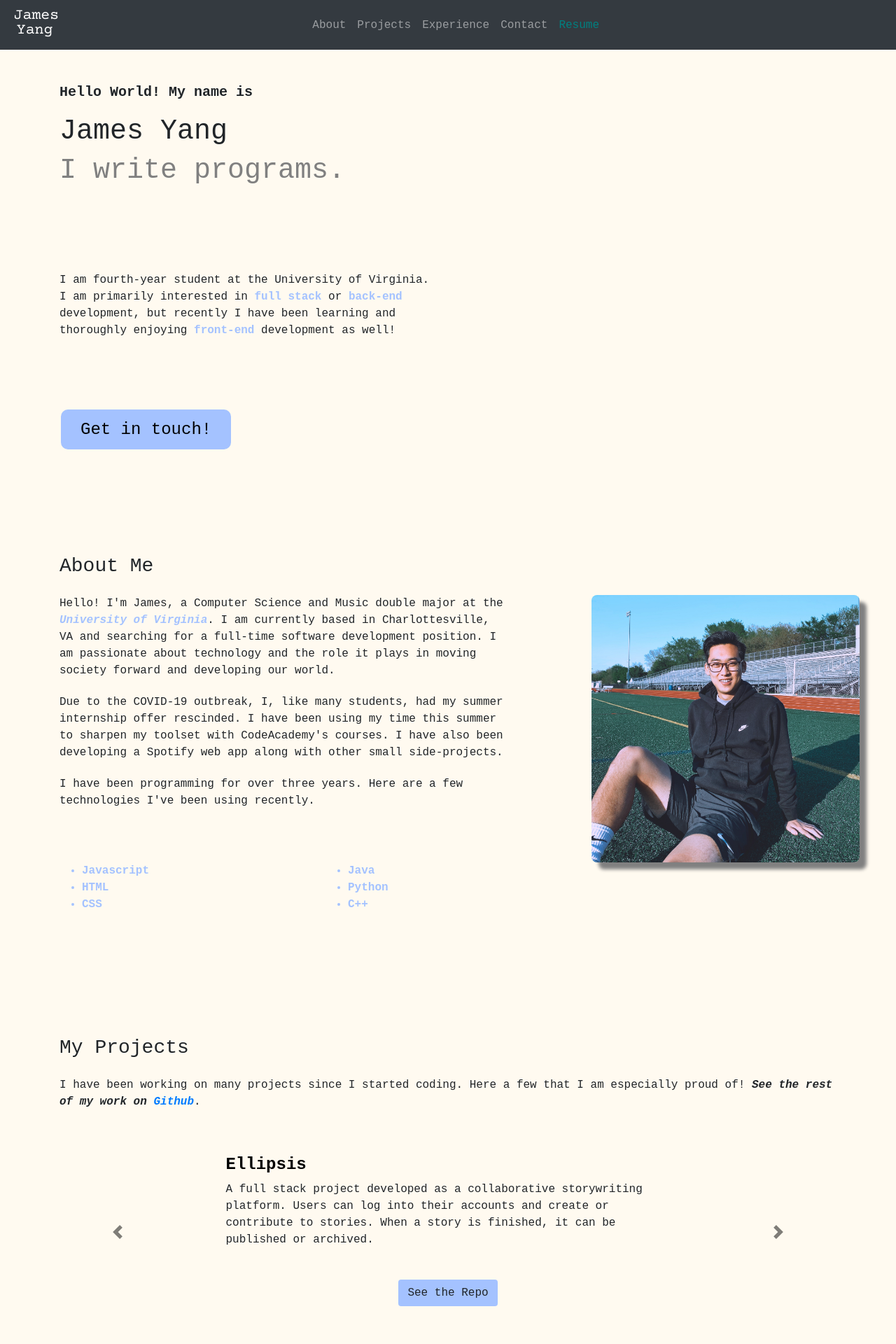
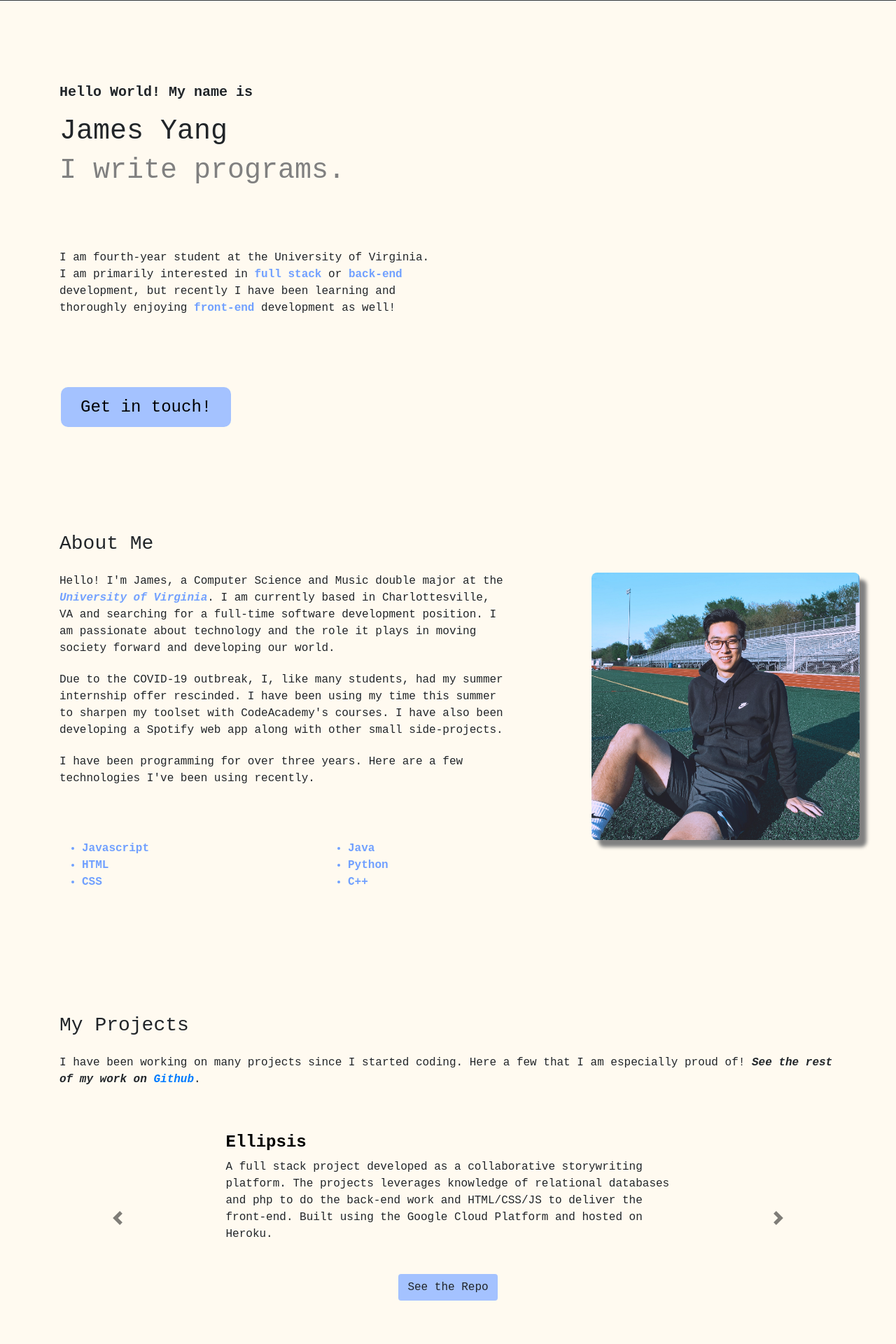
Before and after one commit to jy4uk/jy4uk.github.io, a PHP site: page / in a window 1280 px wide. Shown: the top 1920 px of the page at 70% size. Run offline with PHP 8.4, Linux system fonts and the light colour scheme.

Commit message:
javascript additions

```diff
--- a/index.html
+++ b/index.html
@@ -8,6 +8,7 @@
     <link rel="stylesheet" href="./resources/css/styles.css" type="text/css">
     <link rel="stylesheet" href="https://stackpath.bootstrapcdn.com/bootstrap/4.5.0/css/bootstrap.min.css"
     integrity="sha384-9aIt2nRpC12Uk9gS9baDl411NQApFmC26EwAOH8WgZl5MYYxFfc+NcPb1dKGj7Sk" crossorigin="anonymous">
+    <link rel="stylesheet" href="https://unpkg.com/aos@next/dist/aos.css" />
     <title>James Yang | Software Developer</title>
     </head>
 
@@ -15,7 +16,7 @@
     <body>
 
         <!--NAVBAR-->
-        <nav class="navbar fixed-top navbar-expand-sm navbar-dark bg-dark">
+        <nav id="navbar" class="navbar fixed-top navbar-expand-sm navbar-dark bg-dark">
             <a class="navbar-brand" href="#"><img src="resources/brandimage.png" alt="James Yang"></a>
             <button class="navbar-toggler" type="button" data-toggle="collapse" data-target="#navbarSupportedContent" aria-controls="navbarSupportedContent" aria-expanded="false" aria-label="Toggle navigation">
               <span class="navbar-toggler-icon"></span>
@@ -72,8 +73,8 @@
         </div>
 
         <!--ABOUT-->
-        <div class="about">
-            <div class="container" id="about-section">
+        <div data-aos="fade-up" data-aos-offset="200" id="about-section" class="about">
+            <div class="container" >
                 <div class="row">
                     <div class="col">
                         <h3 class="section-head">About Me</h3>
@@ -122,7 +123,7 @@
         </div>
 
         <!--Projects-->
-        <div id="my-projects" class="projects">
+        <div data-aos="fade-up" data-aos-offset="200" id="my-projects" class="projects">
             <!--TRYING SOMETHING NEW-->
             <div class="container">
                 <div class="row">
@@ -147,8 +148,10 @@
                                 <div class="row justify-content-center">
                                     <div class="col-7">
                                         <h4 class="project-title">Ellipsis</h4>
-                                        <p class="project-desc">A full stack project developed as a collaborative storywriting platform. Users can log into their accounts
-                                            and create or contribute to stories. When a story is finished, it can be published or archived.</p>
+                                        <p class="project-desc">A full stack project developed as a collaborative storywriting platform. The projects leverages
+                                            knowledge of relational databases and php to do the back-end work and HTML/CSS/JS to deliver the front-end. Built using the
+                                            Google Cloud Platform and hosted on Heroku.
+                                        </p>
                                         <div class="row justify-content-center space-button">
                                             <a href="https://github.com/jy4uk/ellipsis" target="_blank" class="btn repo-button">See the Repo</a>
                                         </div>
@@ -197,7 +200,7 @@
             <!--END OF TRYING-->
 
         <!--Experience-->
-        <div id="experience-section" class="experience">
+        <div data-aos="fade-up" data-aos-offset="200"  id="experience-section" class="experience">
             <div class="container">
                 <div class="row">
                     <div class="col">
@@ -228,7 +231,7 @@
                           </ul>
 
                           <div class="tab-content">
-                            <div id="ta" class="tab-pane fade in active">
+                            <div id="ta" class="tab-pane fade-in active">
                               <h3>Teaching Assistant</h3>
                               <h8 id="job-location" class="uva">University of Virginia</h8>
                               <br>
@@ -264,7 +267,7 @@
                               </ul>
                             </div>
                             <div id="your-company" class="tab-pane fade">
-                                <h3>Your Company?</h3>
+                                <h3 id=whatsnext>Your Company?</h3>
                                 <h8 id="job-location" class="uva">Where Your Company is Located</h8>
                                 <br>
                                 <h8>Post-Grad May 2021</h8>
@@ -282,7 +285,7 @@
         </div>
 
         <!--Contact-->
-        <div id="contact-section" class="contact">
+        <div data-aos="fade-up" data-aos-offset="200"  id="contact-section" class="contact">
             <div class="container">
                 <div class="row">
                     <div class="col">
@@ -291,7 +294,7 @@
                 </div>
                 <div class="row">
                     <div class="col">
-                        <p>I am currently seeking employment and am open for interviews! <br>Feel free to email me at jy4uk@virginia.edu or click the button
+                        <p>I am currently seeking employment and am open for interviews! <br>Feel free to email me at <a href="mailto:jy4uk@virginia.edu">jy4uk@virginia.edu</a> or click the button
                             below to open the mail app directly!
                         </p>
                     </div>
@@ -310,6 +313,22 @@
         </footer>
 
 
+        <script>
+            var prevScrollpos = window.pageYOffset;
+                window.onscroll = function() {
+            var currentScrollPos = window.pageYOffset;
+            if (prevScrollpos > currentScrollPos) {
+                document.getElementById("navbar").style.top = "0";
+            } else {
+                document.getElementById("navbar").style.top = "-70px";
+            }
+            prevScrollpos = currentScrollPos;
+            }
+        </script>
+        <script src="https://unpkg.com/aos@next/dist/aos.js"></script>
+        <script>
+          AOS.init();
+        </script>
         <!--BOOSTRAP JS SCRIPTS-->
         <script src="https://code.jquery.com/jquery-3.5.1.slim.min.js"
         integrity="sha384-DfXdz2htPH0lsSSs5nCTpuj/zy4C+OGpamoFVy38MVBnE+IbbVYUew+OrCXaRkfj" crossorigin="anonymous"></script>
--- a/resources/css/styles.css
+++ b/resources/css/styles.css
@@ -5,11 +5,6 @@
 #resume {
     color: teal;
 }
-
-.navbar-nav{
-    margin-right: 25rem;
-}
-
 
 #resume:hover {
     color: white;
@@ -28,6 +23,8 @@
     margin-bottom: 1em;
 }
 
+
+
 #i-code {
     color: gray;
 }
@@ -37,8 +34,12 @@
     margin-bottom: 2em;
 }
 
+.intro-statement{
+    padding-bottom: 3rem;
+}
+
 .development{
-    color: #a4c2ff;
+    color: #71a0ff;
     font-weight: bold;
 }
 
@@ -78,7 +79,7 @@
 .uva{
     font-weight: bold;
     font-style: italic;
-    color: #a4c2ff;
+    color: #73a1ff;
 }
 
 #mypic {
@@ -89,7 +90,7 @@
 
 #technologies {
     padding-left: 2rem;
-    color: #a4c2ff;
+    color: #71a0ff;
     font-weight: bold;
 }
 
@@ -116,7 +117,7 @@
 }
 
 .card{
-    background-color: #a4c2ff !important;
+    background-color: #73a1ff !important;
 }
 
 .contact{
@@ -127,6 +128,7 @@
     padding-right: 6rem;
     font-size: 1.25rem;
     font-weight: bold;
+    color: #73a1ff;
 }
 
 #job-location{
@@ -135,7 +137,7 @@
 }
 
 #footer-link{
-    color:#a4c2ff;
+    color:#73a1ff;
 }
 
 footer {
@@ -168,3 +170,14 @@
 .space-button{
     padding-top: 1.6rem;
 }
+
+#navbar {
+    transition: top 0.5s;
+}
+
+.sideways-left {
+    bottom: 0px;
+    z-index: -1;
+    position: fixed;
+    transform: rotate(90deg);
+}
```
Also changed, not shown: 1 other file.
